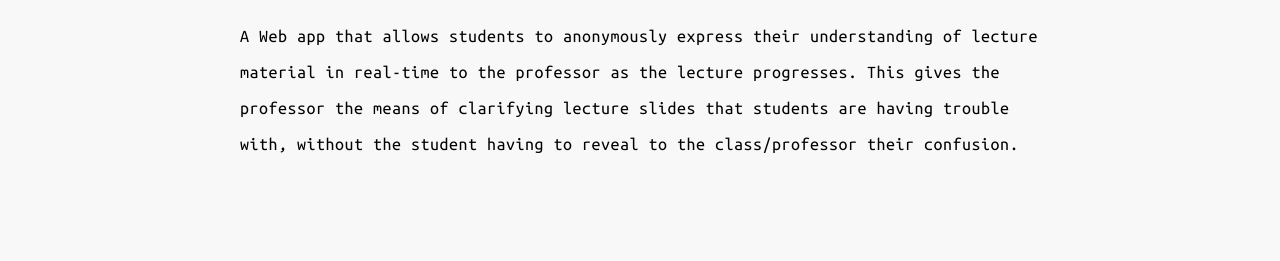
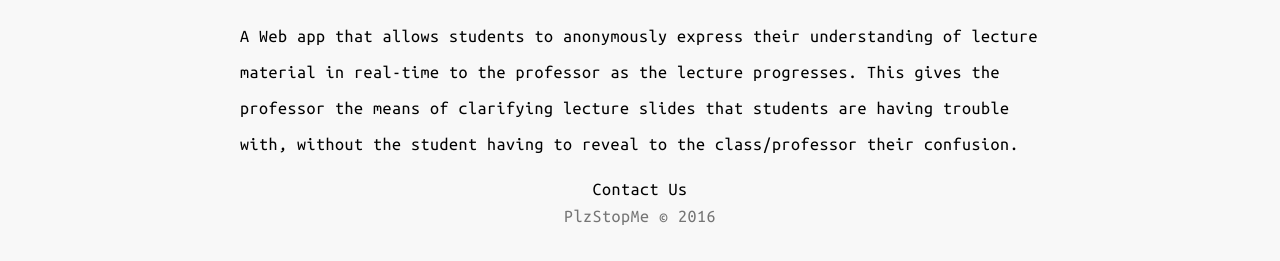
Before and after one commit to PlzStopMe/promo-page, a plain HTML site: page index.html in a window 1280 px wide. Shown: the part 195-456 px from the top of the page. Drawn offline with Linux system fonts and the light colour scheme.

Commit message:
added contact us email

```diff
--- a/css/style.css
+++ b/css/style.css
@@ -62,6 +62,24 @@ nav {
 	opacity:1;
 }
 
+.copyright {
+	text-align: center;
+	color:#757575;
+}
+.copyright p {
+	margin:0;
+}
+.copyright-link {
+	text-decoration: inherit;
+	color: #000;
+	-webkit-transition:0.5s ease all;
+	-moz-transition:0.5s ease all;
+	transition:0.5s ease all;
+}
+.copyright-link:hover {
+	color: #757575;
+}
+
 h1, h3 {
 	text-align: center;
 }
--- a/index.html
+++ b/index.html
@@ -35,6 +35,10 @@
 			<div class="innerMain">
 				<p>A Web app that allows students to anonymously express their understanding of lecture material in real-time to the professor as the lecture progresses. This gives the professor the means of clarifying lecture slides that students are having trouble with, without the student having to reveal to the class/professor their confusion.</p>
 			</div>
+			<div class="copyright">
+				<a class="copyright-link" href="mailto:support@plzstop.me">Contact Us</a>
+				<p>PlzStopMe &copy; 2016</p>
+			</div>
 		</div>
 	</body>
 </html>
```
